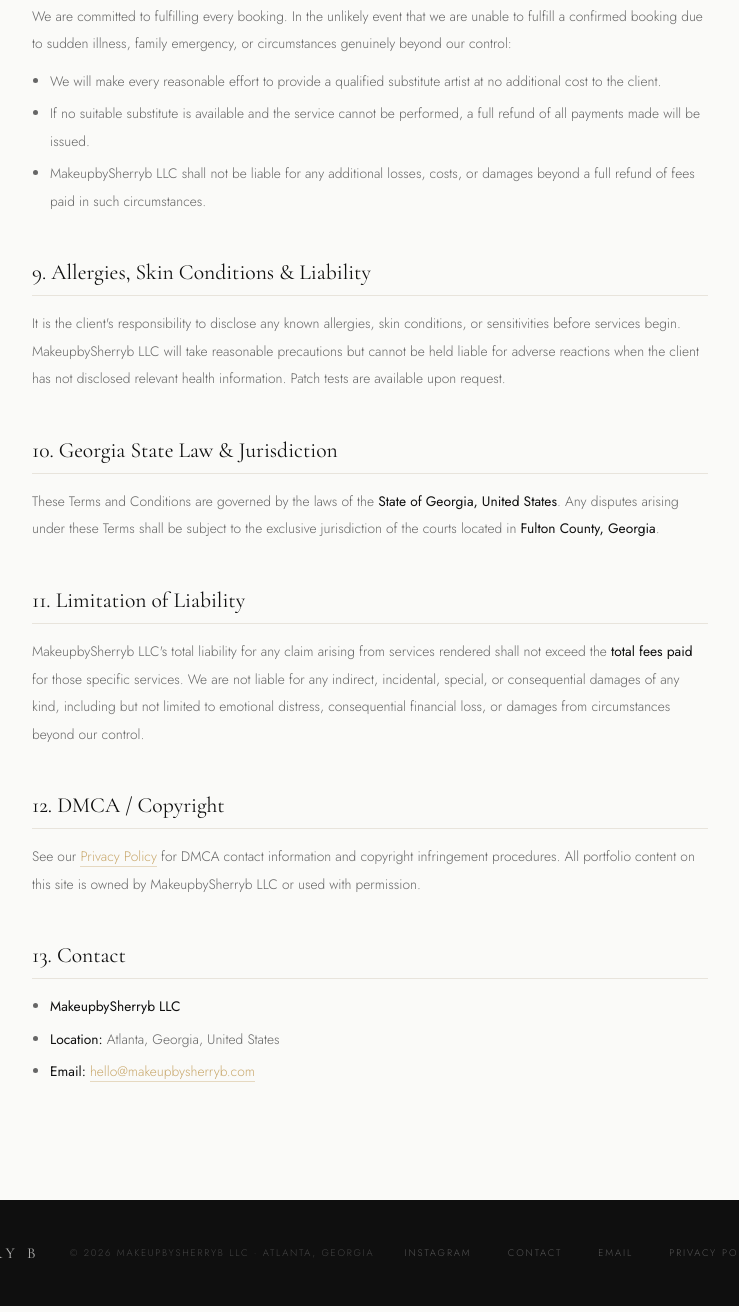
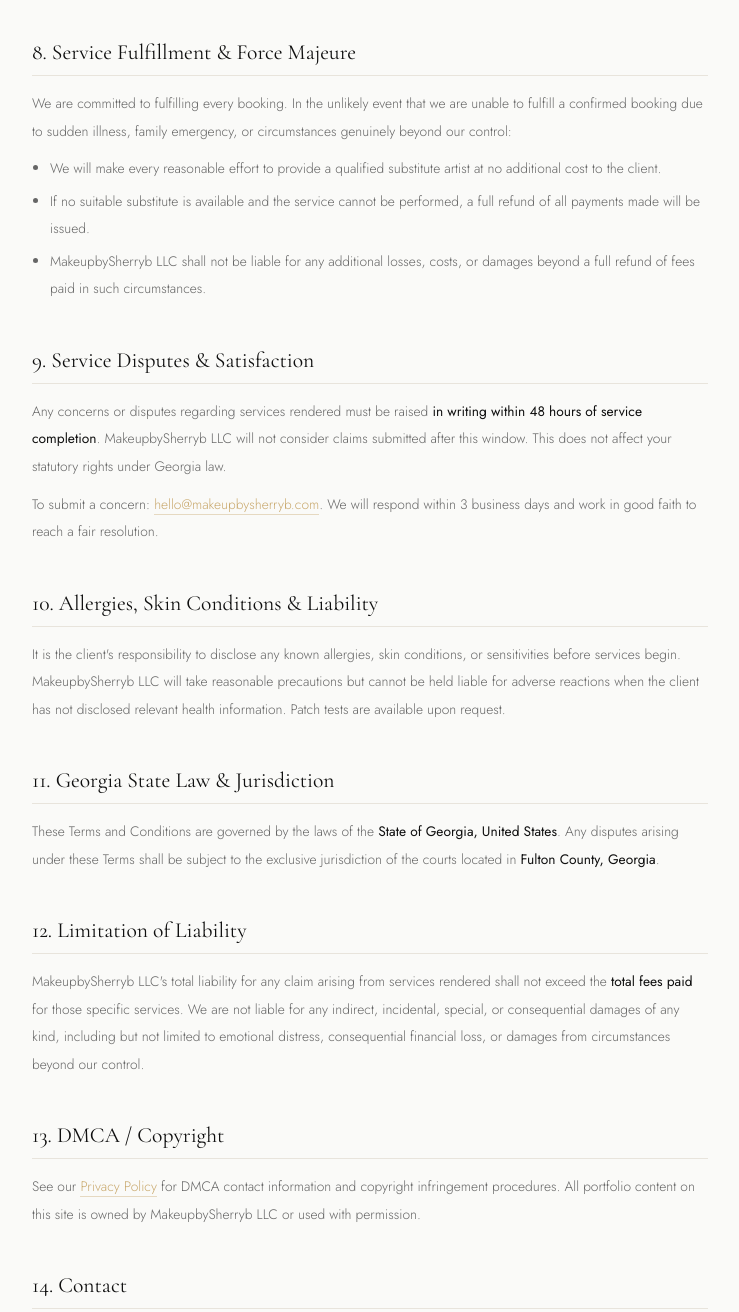
Before and after one commit to johnsmith994751151075-cloud/makeupbysherryb, a website: page terms.html in a window 1280 px wide. Shown: the part 2408-3720 px from the top of the page, without its empty margins (270-1009 px from the left). Drawn offline with nearby package versions, Linux system fonts and the light colour scheme.

Commit message:
compliance: Zelle payment disclaimer, 48hr dispute window, section renumbering

```diff
--- a/terms.html
+++ b/terms.html
@@ -95,7 +95,8 @@
     <ul>
       <li><strong>Non-refundable deposit:</strong> A deposit of <span class="placeholder">[X% or $X — to be specified in your service agreement]</span> is required to secure your date. This deposit is applied toward your total balance and is non-refundable under any circumstances.</li>
       <li><strong>Remaining balance:</strong> Due <span class="placeholder">[X days]</span> prior to the event date, as specified in your service agreement.</li>
-      <li><strong>Payment methods accepted:</strong> <span class="placeholder">[cash, Zelle, or as specified in your service agreement]</span>.</li>
+      <li><strong>Payment methods accepted:</strong> Zelle, cash, or as specified in your service agreement.</li>
+      <li><strong>Zelle payments:</strong> Payments made via Zelle are <strong>instant and non-reversible</strong>. It is the client's sole responsibility to verify the correct Zelle recipient before sending any payment. MakeupbySherryb LLC is not responsible for payments sent to an incorrect recipient. A payment confirmation from Sherry B constitutes receipt.</li>
       <li>Client is responsible for all balances, including those of bridal party members who fail to pay.</li>
     </ul>
 
@@ -131,19 +132,23 @@
       <li>MakeupbySherryb LLC shall not be liable for any additional losses, costs, or damages beyond a full refund of fees paid in such circumstances.</li>
     </ul>
 
-    <h2>9. Allergies, Skin Conditions &amp; Liability</h2>
+    <h2>9. Service Disputes &amp; Satisfaction</h2>
+    <p>Any concerns or disputes regarding services rendered must be raised <strong>in writing within 48 hours of service completion</strong>. MakeupbySherryb LLC will not consider claims submitted after this window. This does not affect your statutory rights under Georgia law.</p>
+    <p>To submit a concern: <a href="mailto:hello@makeupbysherryb.com" class="inline">hello@makeupbysherryb.com</a>. We will respond within 3 business days and work in good faith to reach a fair resolution.</p>
+
+    <h2>10. Allergies, Skin Conditions &amp; Liability</h2>
     <p>It is the client's responsibility to disclose any known allergies, skin conditions, or sensitivities before services begin. MakeupbySherryb LLC will take reasonable precautions but cannot be held liable for adverse reactions when the client has not disclosed relevant health information. Patch tests are available upon request.</p>
 
-    <h2>10. Georgia State Law &amp; Jurisdiction</h2>
+    <h2>11. Georgia State Law &amp; Jurisdiction</h2>
     <p>These Terms and Conditions are governed by the laws of the <strong>State of Georgia, United States</strong>. Any disputes arising under these Terms shall be subject to the exclusive jurisdiction of the courts located in <strong>Fulton County, Georgia</strong>.</p>
 
-    <h2>11. Limitation of Liability</h2>
+    <h2>12. Limitation of Liability</h2>
     <p>MakeupbySherryb LLC's total liability for any claim arising from services rendered shall not exceed the <strong>total fees paid</strong> for those specific services. We are not liable for any indirect, incidental, special, or consequential damages of any kind, including but not limited to emotional distress, consequential financial loss, or damages from circumstances beyond our control.</p>
 
-    <h2>12. DMCA / Copyright</h2>
+    <h2>13. DMCA / Copyright</h2>
     <p>See our <a href="/privacy" class="inline">Privacy Policy</a> for DMCA contact information and copyright infringement procedures. All portfolio content on this site is owned by MakeupbySherryb LLC or used with permission.</p>
 
-    <h2>13. Contact</h2>
+    <h2>14. Contact</h2>
     <ul>
       <li><strong>MakeupbySherryb LLC</strong></li>
       <li><strong>Location:</strong> Atlanta, Georgia, United States</li>
```
